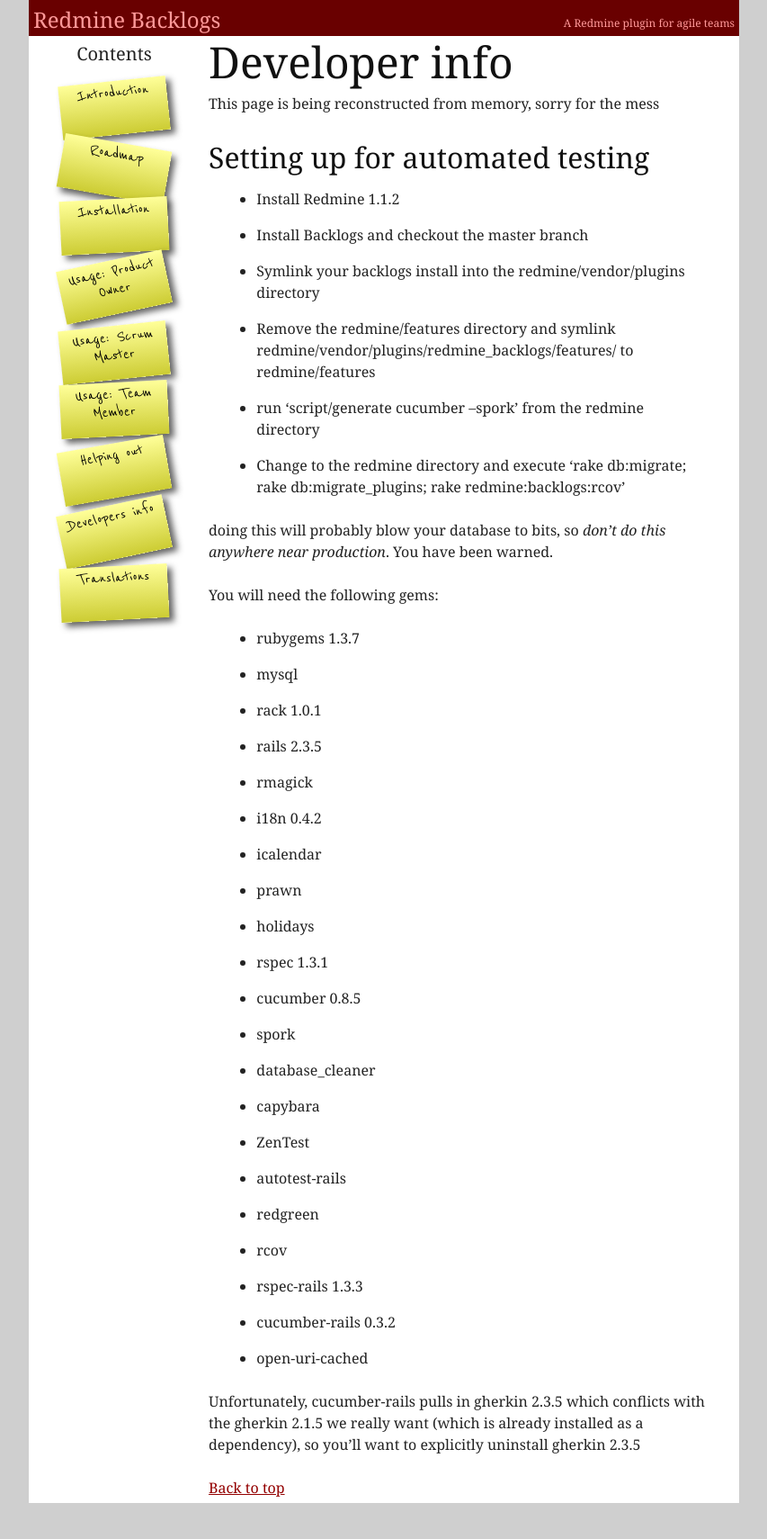
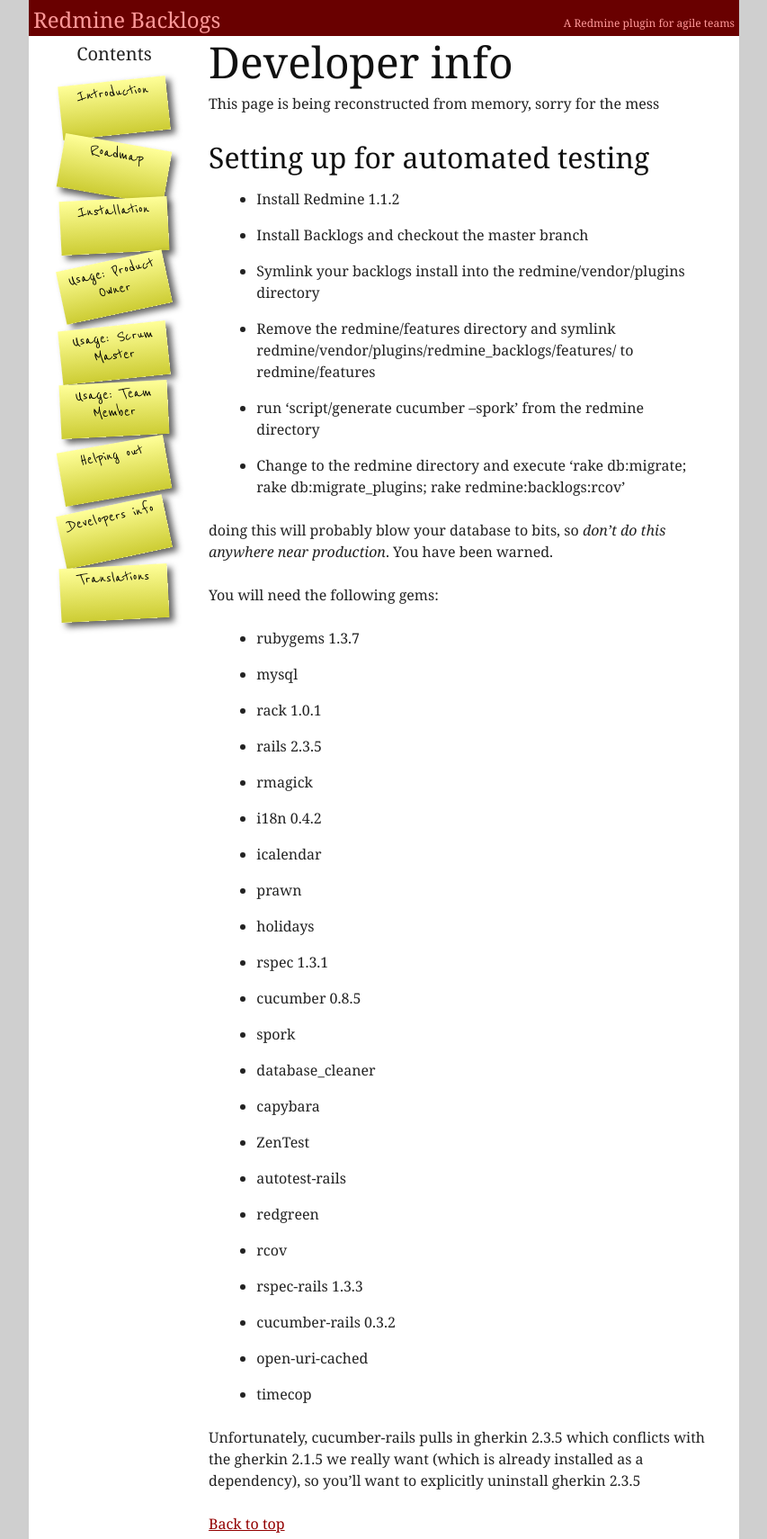
Before and after one commit to backlogs/www, a Jekyll site: the page built from _posts/en/1993-01-01-developers.markdown, in a window 1280 px wide. Shown: the whole page at 90% size, without its empty margins (213-1066 px from the left). Built offline with Jekyll 4.4.1, drawn with Linux system fonts in a browser that asks for light colours; nearby versions of some CDN libraries; before the commit the page ends 1670 px from its top, so only the background shows below that.

Commit message:
Timecop needed for tests

```diff
--- a/_posts/en/1993-01-01-developers.markdown
+++ b/_posts/en/1993-01-01-developers.markdown
@@ -42,5 +42,6 @@ You will need the following gems:
 * rspec-rails 1.3.3
 * cucumber-rails 0.3.2
 * open-uri-cached
+* timecop
 
 Unfortunately, cucumber-rails pulls in gherkin 2.3.5 which conflicts with the gherkin 2.1.5 we really want (which is already installed as a dependency), so you'll want to explicitly uninstall gherkin 2.3.5
```
